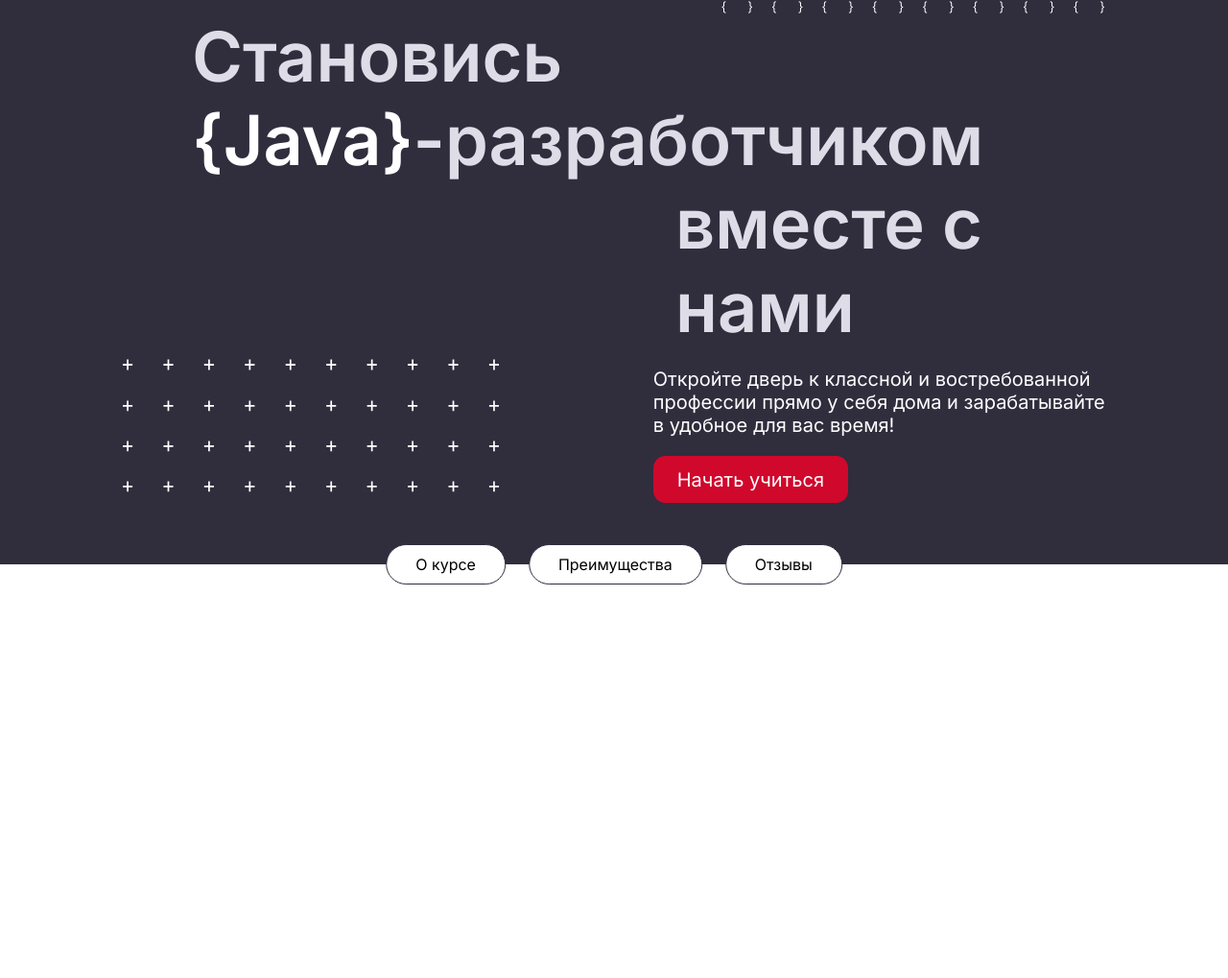
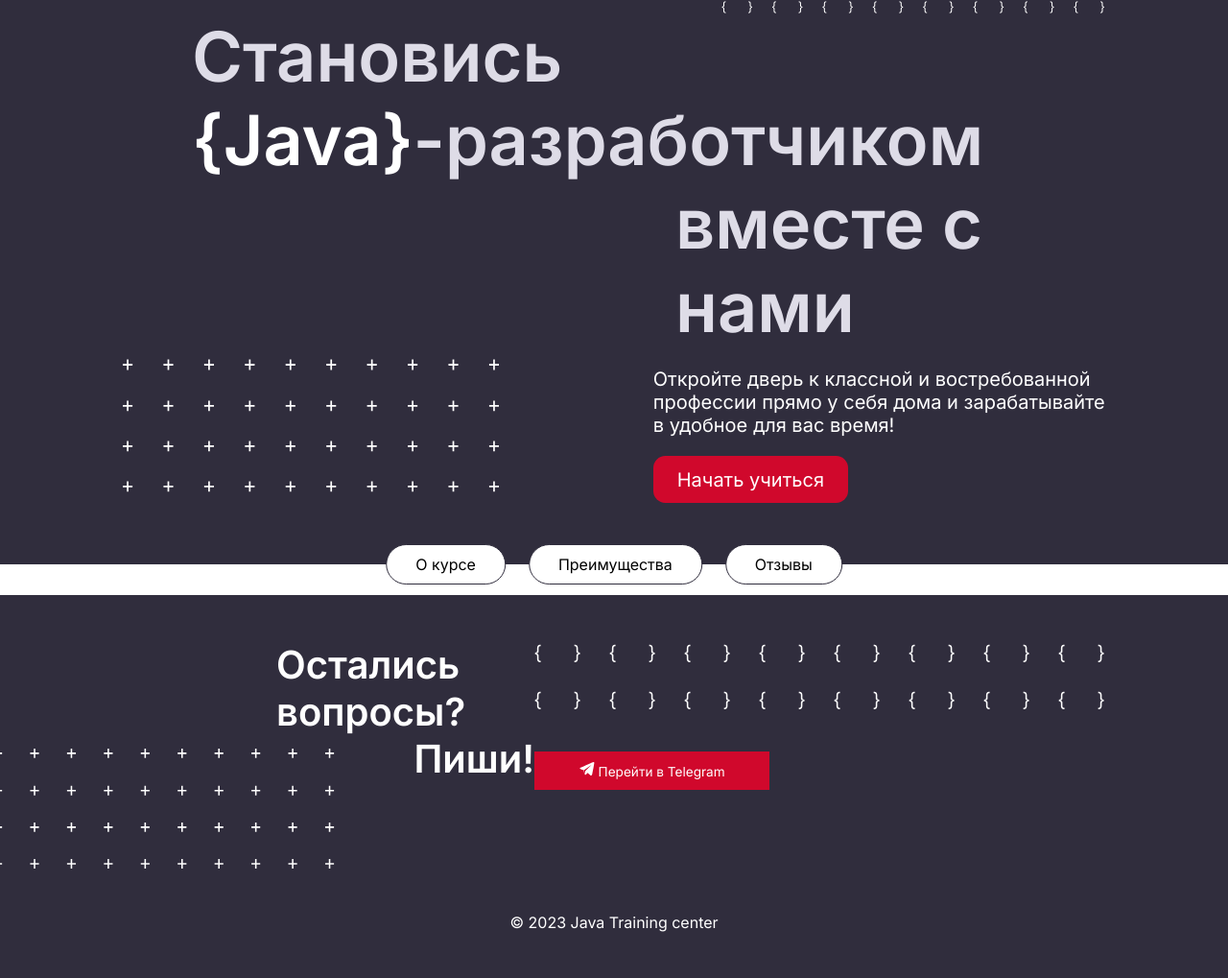
Before and after one commit to artemelyashevich/landing, a plain HTML site: page index.html in a window 1280 px wide. Shown: the part 186-1205 px from the top of the page at 96% size. Before the commit the page ends 800 px from the top, so only its background shows below. Drawn offline with Linux system fonts and the light colour scheme.

Commit message:
add: footer

```diff
--- a/index.html
+++ b/index.html
@@ -42,8 +42,31 @@
                 <a>Отзывы</a>
             </div>
         </div>
-
     </header>
+    <div class="container"></div>
+    <footer class="footer">
+        <div class="footer__content">
+            <div class="footer__content-left">
+                <div class="footer__content-left-slogan">
+                    <h1>Остались вопросы?</h1>
+                    <h1>Пиши!</h1>
+                </div>
+                <img src="./images/utils/pluses.svg" class="footer__pluses" alt="Pluses">
+            </div>
+            <div class="footer__content-right">
+                <img src="./images/utils/brackets.svg" class="footer__brackets" alt="Brackets">
+                <button>
+                    <img src="./images/icons/telegram.svg" alt="TG">
+                    <span>
+                        Перейти в Telegram
+                    </span>
+                </button>
+            </div>
+        </div>
+        <p class="copyright">
+            © 2023 Java Training center
+        </p>
+    </footer>
 </body>
 
 </html>
--- /dev/null
+++ b/style/_footer.scss
@@ -0,0 +1,54 @@
+.footer {
+    color: #fff;
+    width: 100%;
+    background-color: $main-color;
+    padding: 3em 8em;
+    margin-top: 2em;
+
+    button {
+        background-color: $btn-color;
+        color: #ffff;
+        padding: 0.8em 3.438em;
+        border: none;
+    }
+
+    &__content {
+        display: flex;
+        justify-content: space-between;
+
+        &-left {
+            display: flex;
+            flex-direction: column;
+            position: relative;
+            margin-left: 10em;
+
+            &-slogan {
+                display: flex;
+                flex-direction: column;
+                align-items: end;
+            }
+
+            h1 {
+                font-size: 2.5em;
+            }
+        }
+
+        &-right {
+            display: flex;
+            flex-direction: column;
+            align-items: flex-start;
+            gap: 2.625em;
+        }
+    }
+
+    &__pluses {
+        position: absolute;
+        top: 7em;
+        right: 13em;
+    }
+}
+
+.copyright {
+    text-align: center;
+    margin-top: 8em;
+}
--- a/style/_header.scss
+++ b/style/_header.scss
@@ -4,6 +4,7 @@
     background-color: $main-color;
     position: relative;
     padding: 3em 8em;
+    margin-bottom: 2em;
 
     &__top {
         display: flex;
@@ -60,7 +61,7 @@
             button {
                 padding: 0.625em 1.25em;
                 border-radius: .625em;
-                background-color: #D0082C;
+                background-color: $btn-color;
                 color: #fff;
                 font-size: 1.25em;
                 border: none;
--- a/style/_var.scss
+++ b/style/_var.scss
@@ -1,2 +1,3 @@
 $main-color: #302D3D;
 $font-color: #DEDCE7;
+$btn-color: #D0082C;
--- a/style/index.scss
+++ b/style/index.scss
@@ -22,3 +22,4 @@ a {
 
 @import './var';
 @import './header';
+@import './footer'
```
Also changed, not shown: images/icons/telegram.svg (added), style/index.css.
